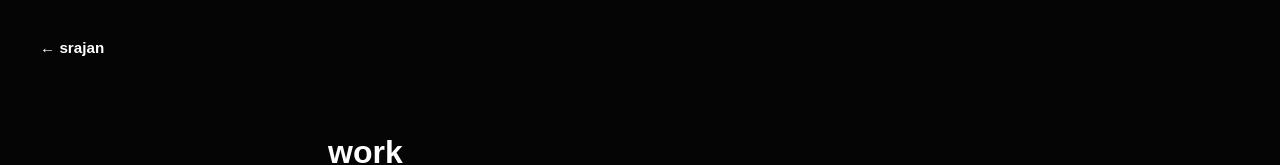
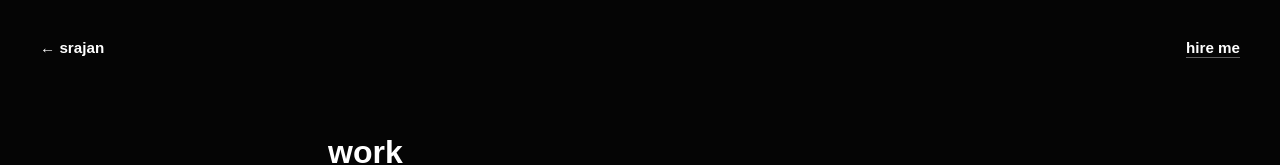
Before and after one commit to creation22/srajan_2026, a Next.js app: page /stuff in a window 1280 px wide. Shown: the top 165 px of the page. Built offline with nearby package versions, Linux system fonts and the light colour scheme; a web font is replaced by a local one.

Commit message:
add underlined 'hire me' link in top-right corner to cal.com

```diff
--- a/app/layout.tsx
+++ b/app/layout.tsx
@@ -4,6 +4,7 @@ import { Analytics } from "@vercel/analytics/next";
 import "./globals.css";
 import { ThemeProvider } from "@/components/ThemeProvider";
 import Navigation from "@/components/Navigation";
+import HireMeLink from "@/components/HireMeLink";
 
 const ovo = Ovo({
   weight: "400",
@@ -40,6 +41,7 @@ export default function RootLayout({
       </head>
       <body className={`${ovo.variable} antialiased`}>
         <ThemeProvider>
+          <HireMeLink />
           <div className="min-h-screen flex flex-col items-center">
             <div className="w-full max-w-2xl px-6 pt-20">
               <Navigation />
--- /dev/null
+++ b/components/HireMeLink.tsx
@@ -0,0 +1,12 @@
+export default function HireMeLink() {
+  return (
+    <a
+      href="https://cal.com/srajan-gupta-ydqrhh/hire-me"
+      target="_blank"
+      rel="noopener noreferrer"
+      className="fixed right-6 top-6 z-50 text-[0.95rem] leading-none font-semibold text-white underline decoration-white/35 underline-offset-4 transition hover:decoration-white sm:right-10 sm:top-10"
+    >
+      hire me
+    </a>
+  );
+}
```
